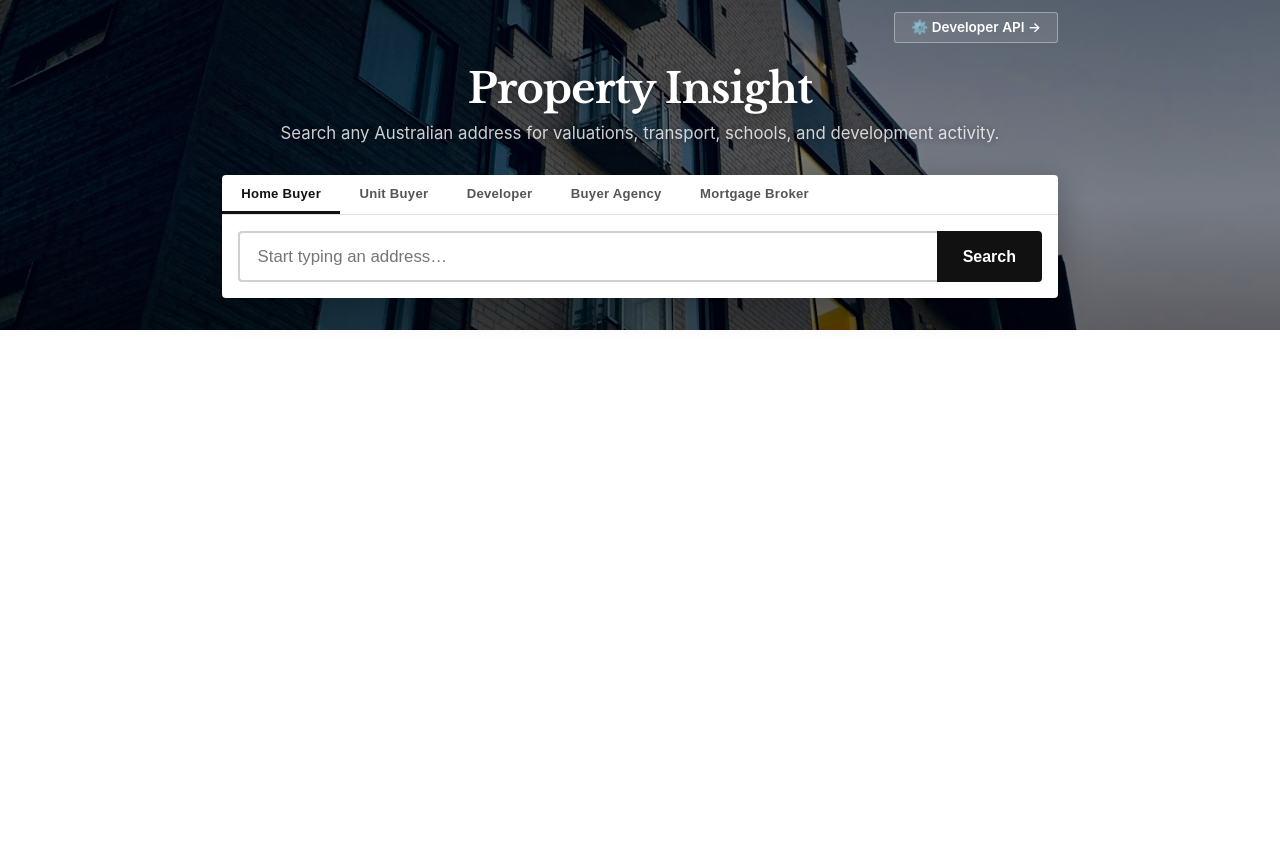
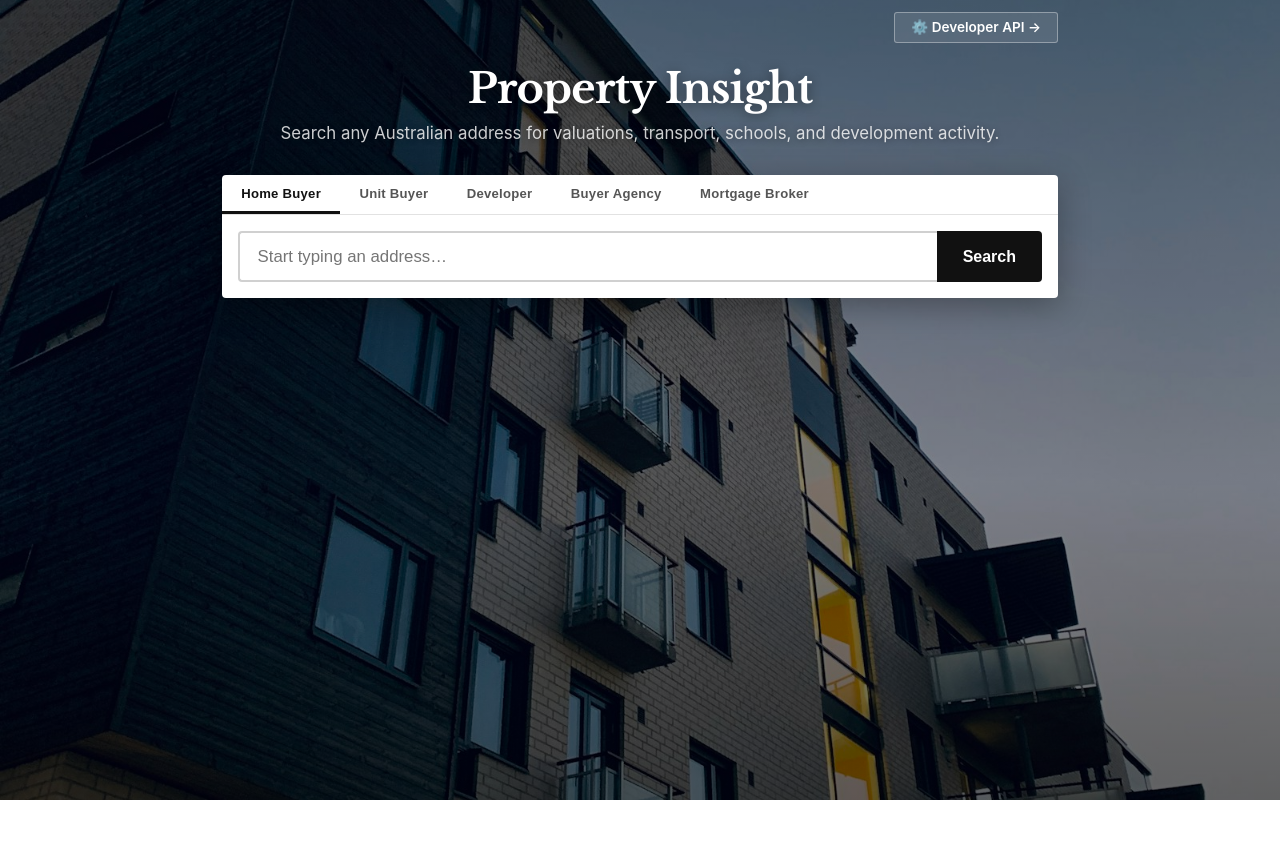
Before and after one commit to rayhkim-zds/propertydata-frontend, a FastAPI app: page / in a window 1280 px wide. Before the commit the page ends 330 px from the top, so only its background shows below. Run offline with FastAPI, Linux system fonts and the light colour scheme.

Commit message:
background image to full cover for the start page

```diff
--- a/static/css/style.css
+++ b/static/css/style.css
@@ -18,6 +18,10 @@ body {
   background-position: center 60%;
   display: flex;
   flex-direction: column;
+  transition: min-height .4s ease;
+}
+.hero--full {
+  min-height: 100vh;
 }
 .hero__overlay {
   position: absolute;
--- a/static/js/app.js
+++ b/static/js/app.js
@@ -78,6 +78,7 @@ async function selectAddress(gnafId, label) {
   document.querySelector('.tab-btn[data-tab="property"]').classList.add("active");
   document.getElementById("property").classList.add("active");
   document.getElementById("results").hidden = false;
+  document.querySelector(".hero").classList.remove("hero--full");
 
   // Property data (includes geocode)
   const res = await fetch(`/api/property?gnaf_id=${encodeURIComponent(gnafId)}`);
--- a/templates/index.html
+++ b/templates/index.html
@@ -8,7 +8,7 @@
 </head>
 <body>
   <!-- Hero -->
-  <div class="hero">
+  <div class="hero hero--full">
     <div class="hero__overlay"></div>
     <div class="hero__inner">
 
```
